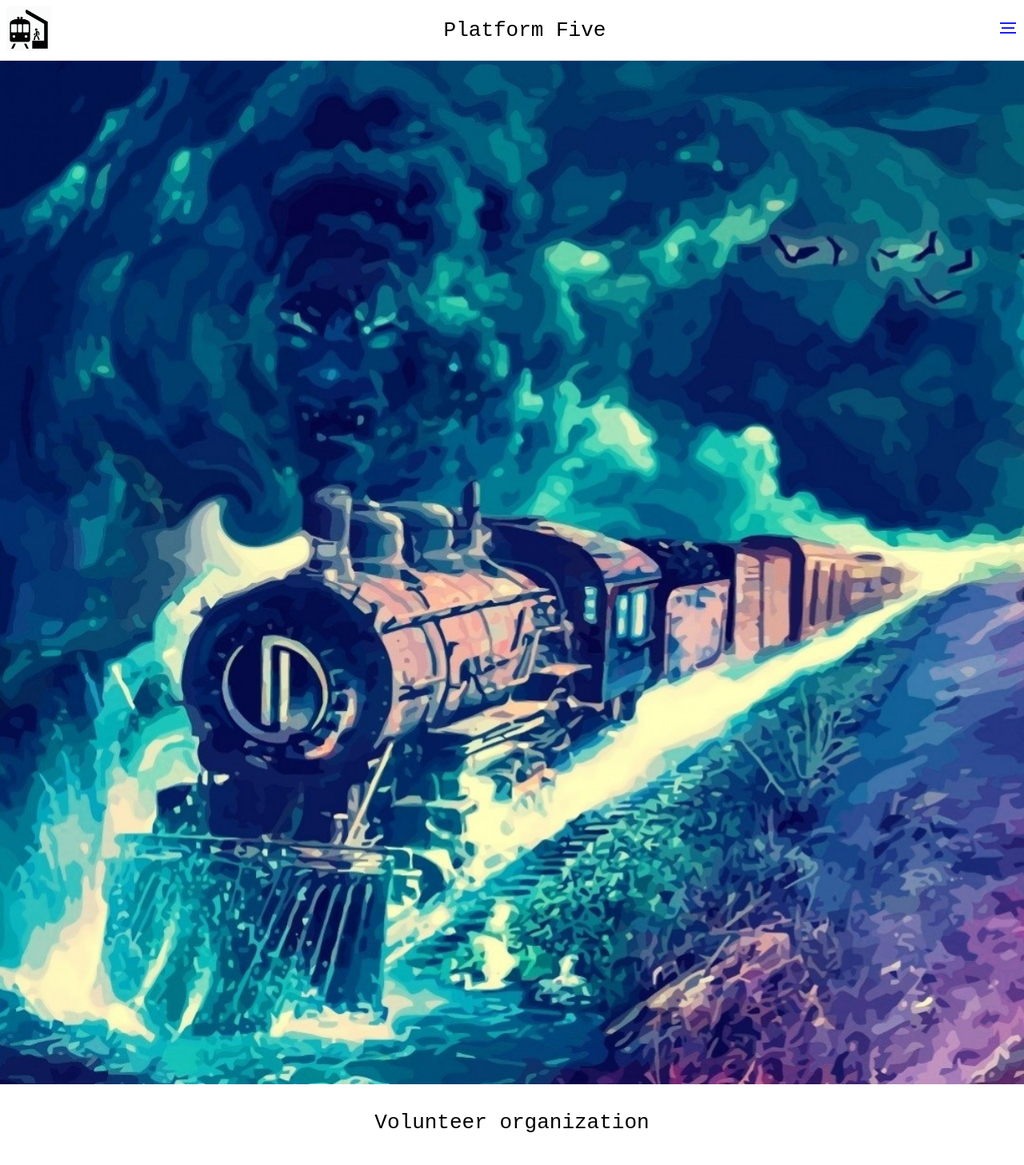
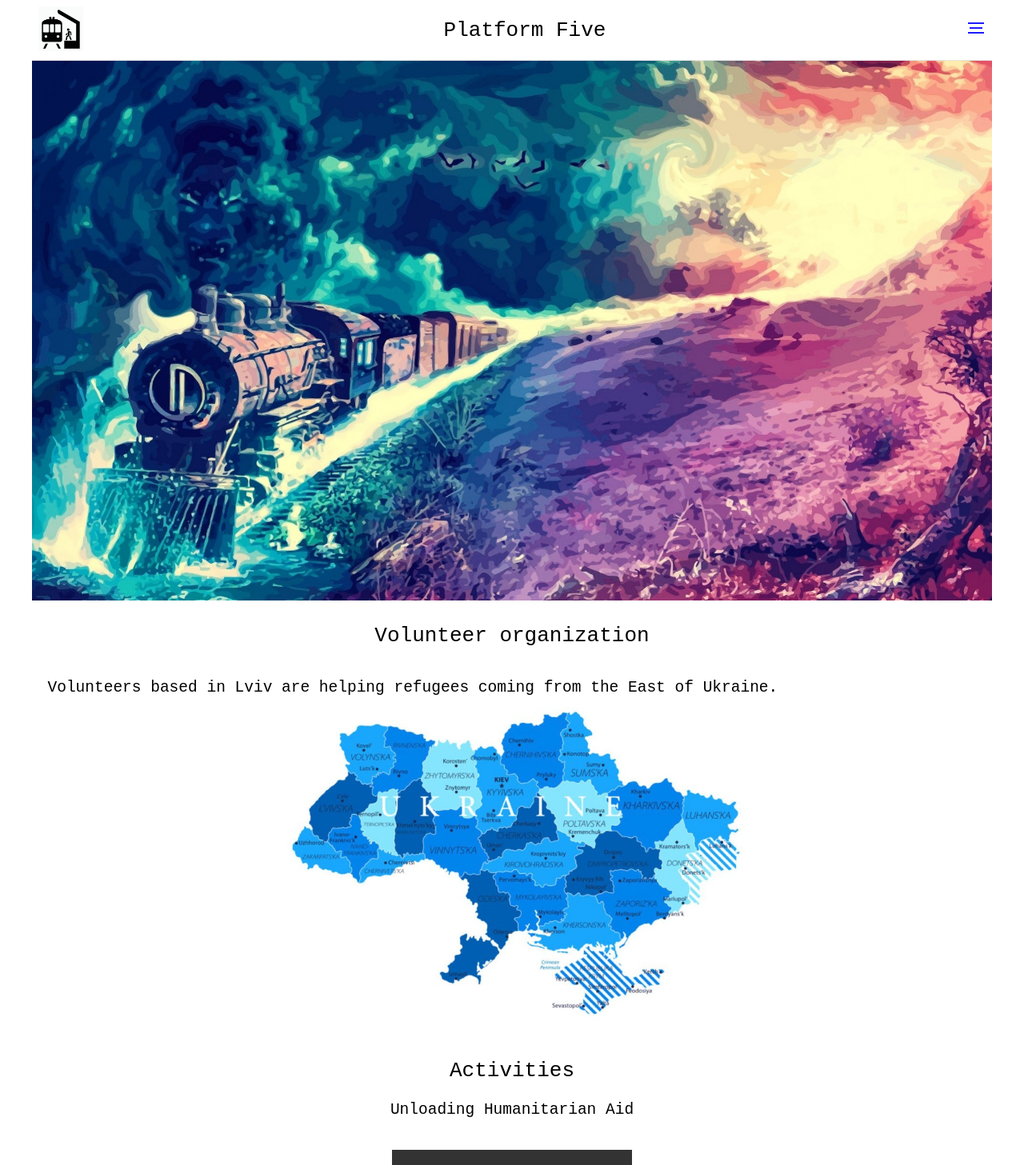
Before and after one commit to DarthVanger/5peron, a React (Create React App) app: page / in a window 1280 px wide. Shown: the top 1457 px of the page at 80% size. Built offline with nearby package versions, Linux system fonts and the light colour scheme; grey boxes are pictures that could not be loaded.

Commit message:
Improve layout for desktop

```diff
--- a/src/App.css
+++ b/src/App.css
@@ -4,11 +4,16 @@ html, body {
 }
 
 .App {
+  max-width: 1200px;
+  margin: auto;
   text-align: center;
 }
 
-img, video {
-  width: 100%;
+article img, article video {
+  max-width: 100%;
+  max-height: 50vh;
+  margin: auto;
+  display: block;
 }
 
 .header {
@@ -16,8 +21,28 @@ img, video {
     top: 0px;
     z-index: 1000;
     width: 100%;
+}
 
+.peron-image, .peron-image-wide {
+  width: 100%;
+}
 
+@media (max-width: 490px) {
+  .peron-image {
+    display: block;
+  }
+  .peron-image-wide {
+    display: none;
+  }
+}
+
+@media (min-width: 491px) {
+  .peron-image {
+    display: none;
+  }
+  .peron-image-wide {
+    display: block;
+  }
 }
 
 .header > nav {
--- a/src/App.js
+++ b/src/App.js
@@ -3,6 +3,7 @@ import logo from './train-station-icon.jpg';
 import './App.css';
 import MenuSvg from './MenuSvg';
 import trainColorful from './train-colorful.jpg';
+import trainWide from './img/train-wide.jpeg';
 import ukraineMapDots from './ukraine-map-blue.jpg';
 import team from './team.jpg';
 
@@ -27,7 +28,14 @@ function App() {
       <img
         src={trainColorful}
         alt="5peron picture"
-        className="peron-image" />
+        className="peron-image"
+      />
+
+      <img
+        src={trainWide}
+        alt="5peron picture"
+        className="peron-image-wide"
+      />
 
       <h2>Volunteer organization</h2>
       <article>
@@ -38,11 +46,15 @@ function App() {
 
       <h2>Activities</h2>
       <h3>Unloading Humanitarian Aid</h3>
-      <video controls>
+      <article>
+        <video controls>
          <source src={process.env.PUBLIC_URL + '/video/5peron-truck-unloading.mp4'} />
-      </video>
+        </video>
+      </article>
       <h2>Team</h2>
-      <img src={team} alt="Team picture" />
+      <article>
+        <img src={team} alt="Team picture" />
+      </article>
 
     </div>
   );
--- a/src/server.js
+++ b/src/server.js
@@ -13,7 +13,3 @@ https.createServer({
             key: privateKey,
             cert: certificate
 }, app).listen(port);
-
-app.get('/', (req, res) => {
-          res.send('Hello World!')
-})
```
Also changed, not shown: src/img/train-wide.jpeg (renamed from public/img/main-cover-2.jpeg).
